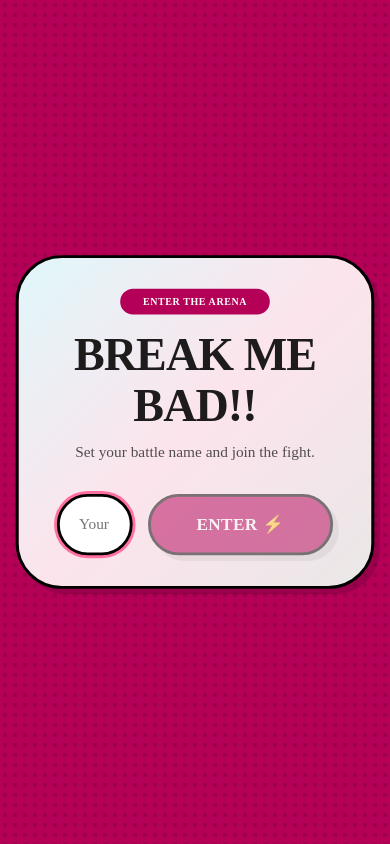
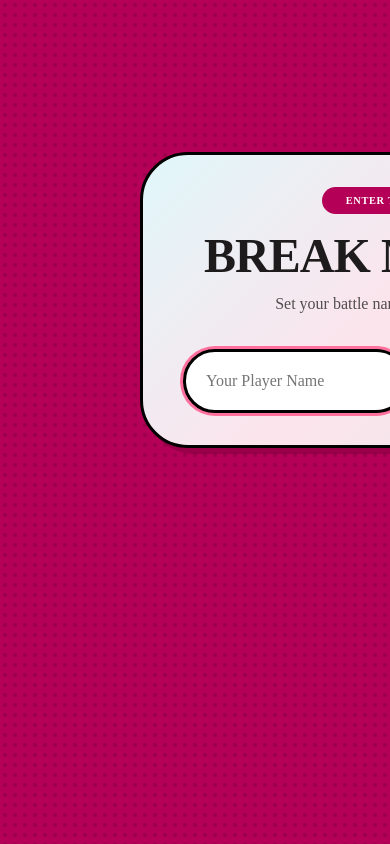
Before and after one commit to Amanyd/callbreak, a React (Vite) app in the folder client/: page /#lobby in a window 390 px wide. Built offline with nearby package versions, Linux system fonts and the light colour scheme; no server answers; a web font is replaced by a local one.

Commit message:
fix: PWA fullscreen layout - pink theme color, locked dimensions, 10% dead zones on left/right to prevent nav-bar resize

```diff
--- a/client/index.html
+++ b/client/index.html
@@ -6,7 +6,7 @@
     <meta name="viewport" content="width=device-width, initial-scale=1.0, viewport-fit=cover, maximum-scale=1.0, user-scalable=0" />
     <meta name="apple-mobile-web-app-capable" content="yes" />
     <meta name="apple-mobile-web-app-status-bar-style" content="black-translucent" />
-    <meta name="theme-color" content="#1a1b1f" />
+    <meta name="theme-color" content="#b50058" />
     <title>BAD!!</title>
   </head>
   <body>
--- a/client/src/App.css
+++ b/client/src/App.css
@@ -1225,50 +1225,46 @@
 
 /* ─── Mobile Responsiveness (Landscape Default) ────────────────────────────────── */
 @media (max-width: 1000px) {
+  /* Fixed-size container using locked screen dimensions — never resizes with nav bar */
   .app {
-    width: 100vw;
-    height: 100dvh;
-    height: 100vh;
-    /* fallback */
+    width: var(--locked-w, 100vw);
+    height: var(--locked-h, 100vh);
     overflow: hidden;
-    position: relative;
-    /* Safe areas for notched devices */
-    padding-left: env(safe-area-inset-left, 0px);
-    padding-right: env(safe-area-inset-right, 0px);
+    position: fixed;
+    top: 0;
+    left: 0;
+    /* Pink dead zones on left/right (10% each side) */
+    padding-left: 10%;
+    padding-right: 10%;
   }
 
-  @supports (height: 100dvh) {
-    .app {
-      height: 100dvh;
-    }
-  }
-
-  /* Non-game screens: scale content to fit viewport (var set by JS) */
+  /* Non-game screens: fill the center 80% area */
   .main-content {
-    position: absolute;
-    inset: 0;
+    width: 100%;
+    height: 100%;
     display: flex;
     justify-content: center;
     align-items: center;
     overflow: hidden;
     padding: 0.5rem;
     max-width: none;
+    position: relative;
   }
 
   .main-content>* {
-    transform-origin: center center;
-    transform: scale(var(--ui-scale, 0.55));
     width: 100%;
   }
 
   .results-screen {
-    transform: scale(calc(var(--ui-scale, 0.55) * 0.85));
+    transform: scale(0.85);
     transform-origin: center center;
   }
 
-  /* Game screen: allow overflow so nothing is clipped */
+  /* Game screen: allow overflow so nothing is clipped, remove dead zone padding */
   .app.game-active {
     overflow: visible;
+    padding-left: 0;
+    padding-right: 0;
   }
 
   /* Game screen: scale using JS-computed --game-scale */
--- a/client/src/App.tsx
+++ b/client/src/App.tsx
@@ -25,25 +25,33 @@ function App() {
     initButtonSounds();
   }, []);
 
-  // Dynamically compute scale factors for mobile layouts
+  // Lock layout dimensions at first load — prevents nav-bar resize causing readjustment
   useEffect(() => {
-    const updateScales = () => {
+    // Use screen dimensions (stable) instead of window dimensions (change with nav bar)
+    const lockedW = window.screen.availWidth || window.innerWidth;
+    const lockedH = window.screen.availHeight || window.innerHeight;
+
+    // Game layout is 1400×560. Leave ~30% of vh for cards at bottom.
+    // Game scale still uses live window size for accuracy during gameplay
+    const updateGameScale = () => {
       const vw = window.innerWidth;
       const vh = window.innerHeight;
-      // Game layout is 1400×560. Leave ~30% of vh for cards at bottom.
       const gameScaleX = vw / 1400;
       const gameScaleY = (vh * 0.70) / 560;
       const gameScale = Math.min(gameScaleX, gameScaleY);
-      // Non-game screens: fit content into viewport with minimal margins
-      const uiScaleX = (vw - 16) / vw;   // nearly full width
-      const uiScaleY = (vh - 16) / vh;    // nearly full height
-      const uiScale = Math.min(1, Math.min(uiScaleX, uiScaleY));
       document.documentElement.style.setProperty('--game-scale', String(gameScale.toFixed(4)));
-      document.documentElement.style.setProperty('--ui-scale', String(uiScale.toFixed(4)));
     };
-    updateScales();
-    window.addEventListener('resize', updateScales);
-    return () => window.removeEventListener('resize', updateScales);
+
+    // Non-game UI scale: locked, never changes
+    const uiScale = 1;
+    document.documentElement.style.setProperty('--ui-scale', String(uiScale));
+    // Store locked dimensions as CSS vars for the fixed container
+    document.documentElement.style.setProperty('--locked-w', `${lockedW}px`);
+    document.documentElement.style.setProperty('--locked-h', `${lockedH}px`);
+
+    updateGameScale();
+    window.addEventListener('resize', updateGameScale);
+    return () => window.removeEventListener('resize', updateGameScale);
   }, []);
 
   // Navigate to a screen and push browser history
--- a/client/vite.config.ts
+++ b/client/vite.config.ts
@@ -13,7 +13,8 @@ export default defineConfig({
         name: 'BAD!!',
         short_name: 'BAD!!',
         description: 'Multiplayer Callbreak Card Game',
-        theme_color: '#1a1b1f',
+        theme_color: '#b50058',
+        background_color: '#b50058',
         display: 'fullscreen',
         orientation: 'landscape',
         icons: [
```
